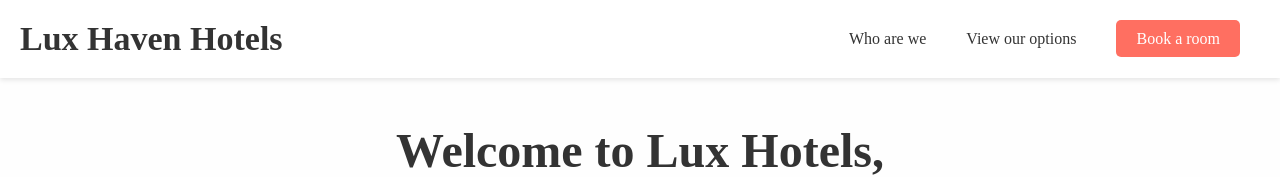
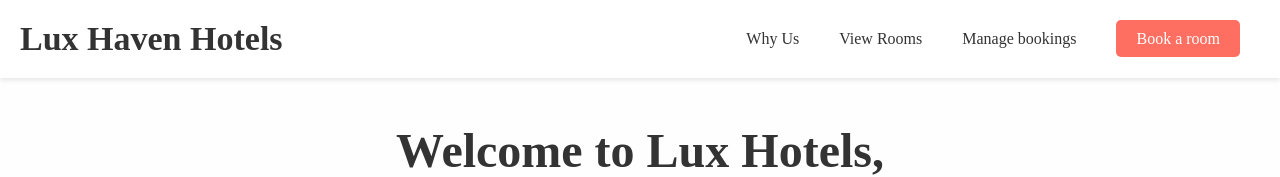
Before and after one commit to PitchLost/Lux-Hotels, a React (Create React App) app: page / in a window 1280 px wide. Shown: the top 177 px of the page. Built offline with nearby package versions, Linux system fonts and the light colour scheme.

Commit message:
Navigation wording changes

```diff
--- a/src/Components/Navigation/Navigation.jsx
+++ b/src/Components/Navigation/Navigation.jsx
@@ -11,8 +11,9 @@ function Navigation() {
                 <h1 className='title'><Link to='/'>Lux Haven Hotels</Link></h1>
             </section>
             <section className='segment'>
-                <li className='gen-link'><Link >Who are we</Link></li>
-                <li className='gen-link'><Link >View our options</Link></li>
+                <li className='gen-link'><Link >Why Us</Link></li>
+                <li className='gen-link'><Link >View Rooms</Link></li>
+                <li className='gen-link'><Link>Manage bookings</Link></li>
                 <li className='book-btn'><Link to='/room' >Book a room</Link></li>
             </section>
         </ul>
```
